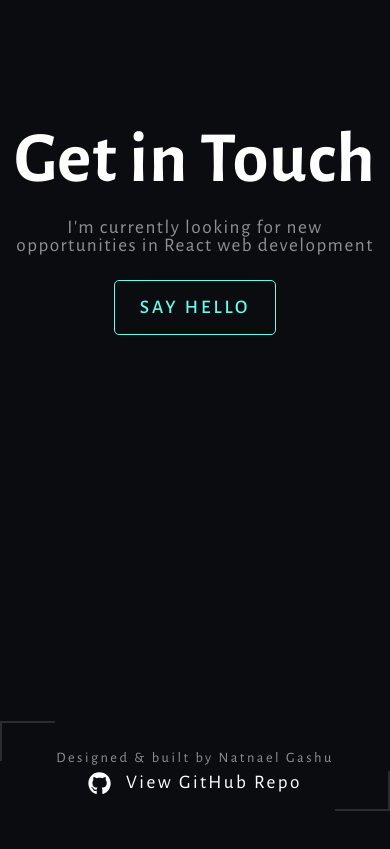
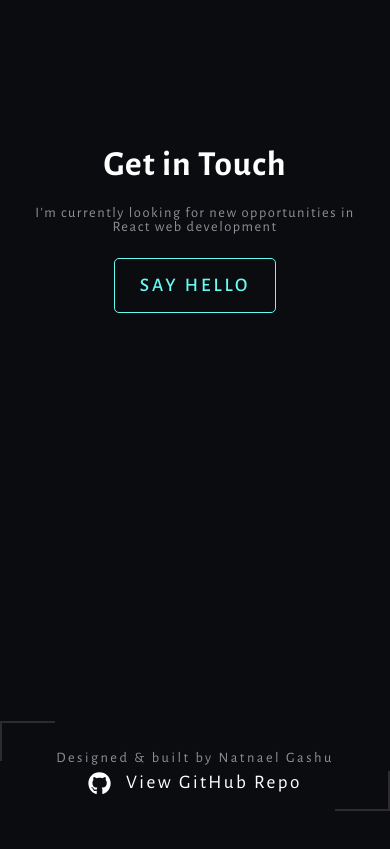
Before and after one commit to NatiG100/portfolio, a React (Create React App) app: page / in a window 390 px wide. Shown: the part 5660-6509 px from the top of the page. Built offline with nearby package versions, Linux system fonts and the light colour scheme.

Commit message:
make contact section responsive

```diff
--- a/src/components/Navbar/NavbarElements.js
+++ b/src/components/Navbar/NavbarElements.js
@@ -50,7 +50,8 @@ export const StyledMenu = styled.button`
     outline: none;
     background-color: #fff0;
     svg{
-        height: 45px;
+        height: 35px;
+        width: 35px;
         color: ${theme.colors.primary};
     };
     display: none;
--- a/src/sections/ContactSection/ContactSectionElements.js
+++ b/src/sections/ContactSection/ContactSectionElements.js
@@ -33,10 +33,16 @@ export const StyledH1 = styled.h1`
     letter-spacing: 1px;
     white-space: nowrap;
     text-align: center;
+    @media ${theme.breakPoints.device.tablet}{
+        font-size:${theme.font.xml} ;
+    }
 `;
 export const StyledP = styled.p`
     font-size: ${theme.font.lg};
     color: ${theme.colors.textDark};
     letter-spacing: 1.5px;
     text-align: center;
+    @media ${theme.breakPoints.device.tablet}{
+        font-size: ${theme.font.md};
+    }
 `;
```
